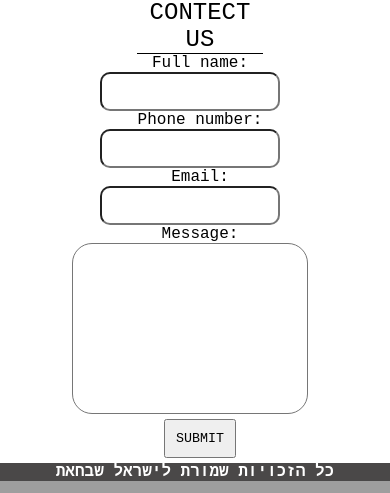
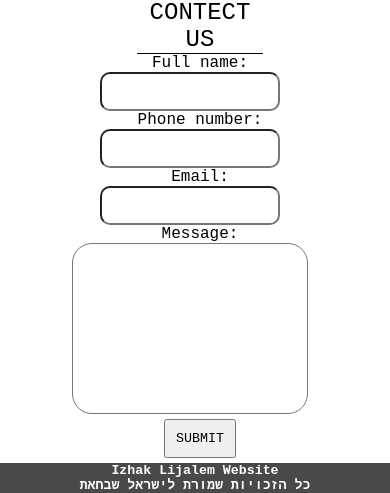
Before and after one commit to Izhakhtml/Israel-project, a PHP site: page / in a window 390 px wide. Shown: the part 4225-4718 px from the top of the page. Run offline with PHP 8.4, Linux system fonts and the light colour scheme.

Commit message:
css have fixed

```diff
--- a/home.html
+++ b/home.html
@@ -164,8 +164,8 @@
     </main>
     <footer>
         <a id="back_to_aTag" href="#header_tag"><button id="backToUp">▲</button></a>
-        <!-- <h4>Izhak Lijalem Website</h4> -->
-        <h4>כל הזכויות שמורת לישראל שבחאת</h4>
+        <h5>Izhak Lijalem Website</h5>
+        <h5>כל הזכויות שמורת לישראל שבחאת</h5>
     </footer>
     <script src="https://smtpjs.com/v3/smtp.js"></script>
     <script src="./main.js"></script>
--- a/styles/_footer.scss
+++ b/styles/_footer.scss
@@ -1,6 +1,6 @@
 footer {
     background:  rgb(74, 72, 72);
-    h4 {
+    h4 , h5{
         color:white;
         // height: 20vh;
         font-family:'Courier New', Courier, monospace;
--- a/styles/main.css
+++ b/styles/main.css
@@ -6,7 +6,7 @@
 footer {
   background: rgb(74, 72, 72);
 }
-footer h4 {
+footer h4, footer h5 {
   color: white;
   font-family: "Courier New", Courier, monospace;
   text-align: center;
@@ -396,7 +396,7 @@ a:hover span {
   a:hover span {
     top: initial;
     color: black;
-    width: 57vh;
+    width: 57%;
     font-size: medium;
     margin-top: 18%;
     left: 6%;
--- a/styles/main.scss
+++ b/styles/main.scss
@@ -218,7 +218,7 @@ a:hover span {
     a:hover span {
         top: initial;
         color: black;
-        width: 57vh;
+        width: 57%;
         font-size: medium;
         margin-top: 18%;
         left: 6%;
```
Also changed, not shown: 1 other file.
